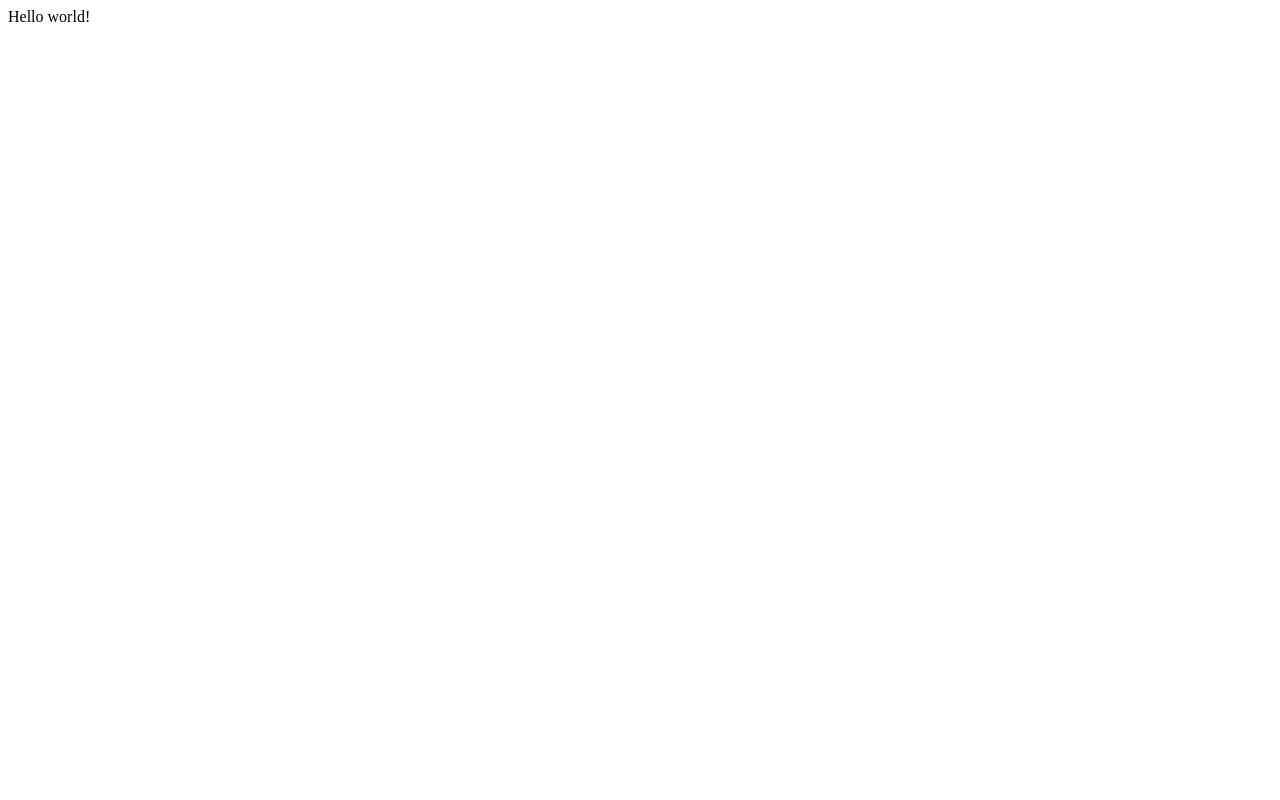
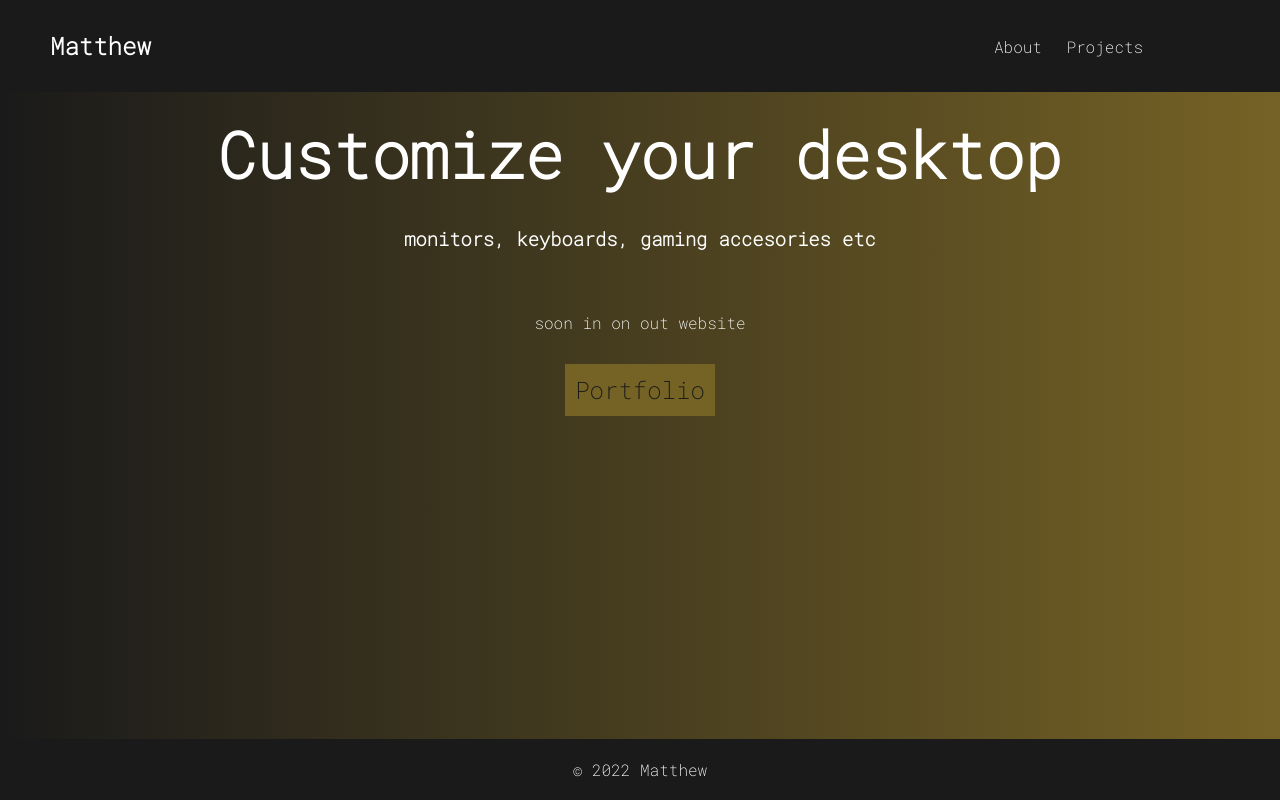
Before and after one commit to MateuszUrb/Gatsby_tutorial, a Gatsby site: page / in a window 1280 px wide. Built offline with nearby package versions, Linux system fonts and the light colour scheme; Gatsby itself is replaced by a stand-in of ours.

Commit message:
add pages and styles
added some simple react components, pages & custom 404 page and appyling some basic styling

```diff
--- /dev/null
+++ b/src/components/Layout.js
@@ -0,0 +1,17 @@
+import React from "react"
+import Navigation from "./Navigation"
+import "../styles/global.css"
+
+function Layout({ children }) {
+  return (
+    <div className="wrapper">
+      <Navigation />
+      <div className="content">{children}</div>
+      <footer>
+        <p>&copy; 2022 Matthew</p>
+      </footer>
+    </div>
+  )
+}
+
+export default Layout
--- /dev/null
+++ b/src/components/Navigation.js
@@ -0,0 +1,17 @@
+import React from "react"
+import { Link } from "gatsby"
+
+function Navigation() {
+  return (
+    <nav>
+      <Link to="/">
+        <h1>Matthew</h1>
+      </Link>
+      <div className="links">
+        <Link to="/about">About</Link>
+        <Link to="/projects">Projects</Link>
+      </div>
+    </nav>
+  )
+}
+export default Navigation
--- a/src/pages/index.js
+++ b/src/pages/index.js
@@ -1,5 +1,21 @@
 import React from "react"
+import { Link } from "gatsby"
+import Layout from "../components/Layout"
+import * as styles from "../styles/home.module.css"
 
 export default function Home() {
-  return <div>Hello world!</div>
+  return (
+    <Layout>
+      <section className={styles.header}>
+        <div>
+          <h1>Customize your desktop</h1>
+          <h3>monitors, keyboards, gaming accesories etc</h3>
+          <p>soon in on out website </p>
+          <Link className={styles.btn} to="/projects">
+            Portfolio
+          </Link>
+        </div>
+      </section>
+    </Layout>
+  )
 }
--- /dev/null
+++ b/src/styles/global.css
@@ -0,0 +1,48 @@
+@import url("https://fonts.googleapis.com/css2?family=Red+Hat+Display:wght@300;500;700;900&family=Roboto+Mono:wght@200&display=swap");
+
+*,
+*::after,
+*::before {
+  box-sizing: border-box;
+  padding: 0;
+  margin: 0;
+  text-decoration: none;
+  color: white;
+  font-family: "Roboto Mono", monospace;
+}
+
+body {
+  background: linear-gradient(to right, #1a1a1a, #756225);
+}
+.wrapper {
+  display: grid;
+  min-height: 100vh;
+  grid-gap: 20px;
+  grid-template-rows: auto 1fr auto;
+}
+
+nav {
+  display: flex;
+  padding: 30px 50px;
+  background-color: #1a1a1a;
+  justify-content: space-between;
+  align-items: center;
+}
+
+nav .links {
+  display: grid;
+  grid-template-columns: 1fr 1fr 1fr;
+  grid-gap: 10px;
+  place-items: center;
+}
+
+nav .links > *:hover {
+  color: #756225;
+  transition: color 0.5s ease-in-out;
+}
+
+footer {
+  padding: 20px;
+  background-color: #1a1a1a;
+  text-align: center;
+}
--- /dev/null
+++ b/src/styles/home.module.css
@@ -0,0 +1,27 @@
+.header {
+  display: grid;
+  grid-template-columns: 1fr;
+  place-items: center;
+  text-align: center;
+}
+
+.header div {
+  display: grid;
+  grid-template-rows: 1fr 1fr 1fr;
+  align-content: center;
+  place-items: center;
+  text-align: center;
+}
+
+.header h1 {
+  font-size: 4em;
+  font-weight: 800;
+}
+
+.btn {
+  display: inline-block;
+  color: #1a1a1a;
+  font-size: 1.5em;
+  background-color: #756225;
+  padding: 10px;
+}
--- /dev/null
+++ b/src/styles/projects.module.css
@@ -0,0 +1,4 @@
+.projects {
+  display: flex;
+  justify-content: center;
+}
```
Also changed, not shown: src/pages/404.js (added, +15 -0 lines), src/pages/about.js (added, +26 -0 lines), src/pages/projects/index.js (added, +15 -0 lines).
